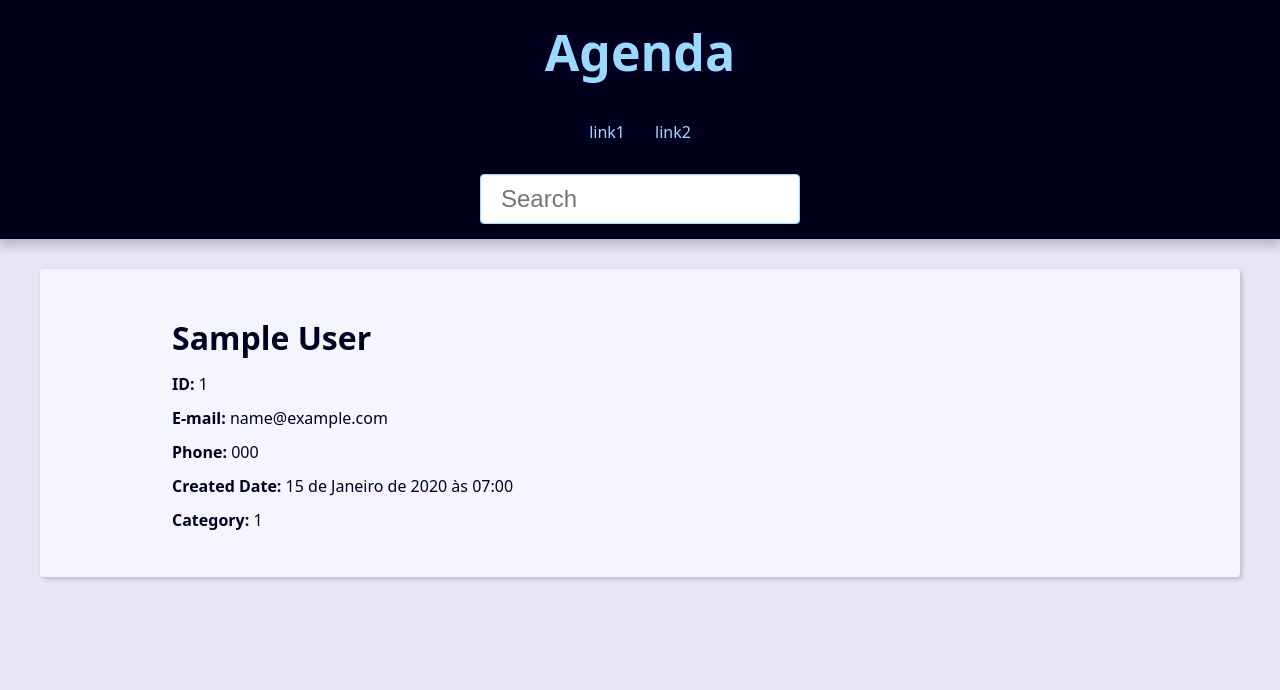
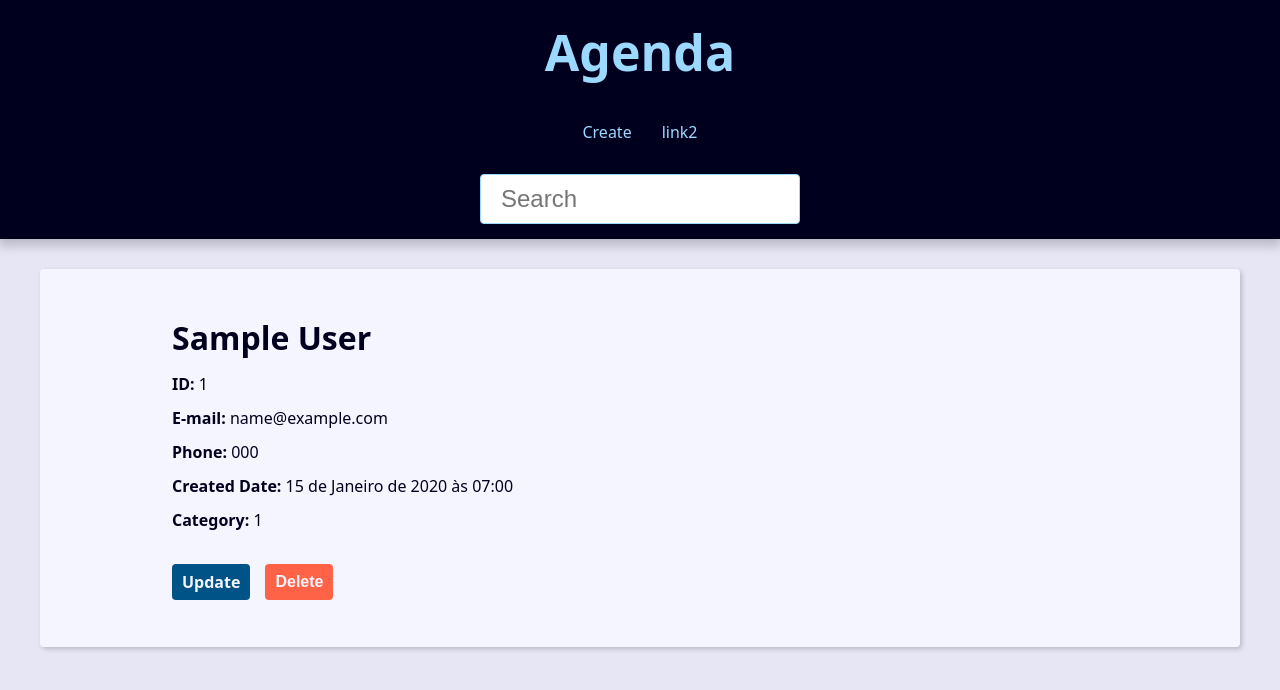
Before and after one commit to BlancoVinicius/ProjetoAgendaDjango, a Django app: page /contact/1/ in a window 1280 px wide. Shown: the top 690 px of the page. Run offline with Django 5.2, Linux system fonts and the light colour scheme; tables that the repository leaves empty hold one stand-in row (values such as "Sample post").

Commit message:
Inserido Update e delete

```diff
--- a/base_static/global/css/style.css
+++ b/base_static/global/css/style.css
@@ -312,3 +312,22 @@
     filter: brightness(80%);
     box-shadow: 0 0 5px var(--link-dark-color);
   }
+
+  .contact-links {
+    margin-block: calc(var(--small-font-size) * 2);
+    display: flex;
+    align-items: center;
+    gap: 0 var(--spacing);
+  }
+
+  .btn-link {
+    font-size: var(--small-font-size);
+    text-decoration: none;
+    font-weight: bold;
+    padding: 1rem;
+    display: block;
+    line-height: var(--small-font-size);
+  }
+  .btn-delete {
+    background: tomato;
+  }
--- a/base_templates/global/partial/_header.html
+++ b/base_templates/global/partial/_header.html
@@ -5,7 +5,7 @@
     <nav class="menu">
         <ul class="menu-list">
             <li class="menu-item">
-                <a href="#" class="menu-link">link1</a>
+                <a href="{% url "contact:create" %}" class="menu-link">Create</a>
             </li>
             <li class="menu-item">
                 <a href="#" class="menu-link">link2</a>
--- a/contact/forms.py
+++ b/contact/forms.py
@@ -2,7 +2,7 @@ from django import forms
 from django.core.exceptions import ValidationError
 from contact.models import Contact
 
-class ContatcForm(forms.ModelForm):
+class ContactForm(forms.ModelForm):
     ### criando um campo no proprio form
     first_name = forms.CharField(
         widget=forms.TextInput(
--- a/contact/templates/contact/contact.html
+++ b/contact/templates/contact/contact.html
@@ -10,6 +10,17 @@
         <p><b>Phone: </b>{{contact.phone}}</p>
         <p><b>Created Date: </b>{{contact.created_date}}</p>
         <p><b>Category: </b>{{contact.category.id}}</p>
+
+        <div class="contact-links">
+            <a class="btn btn-link" href="{% url "contact:update" contact.id %}">Update</a>
+            <form action="" method="post">
+                {% csrf_token %}
+                <button class="btn btn-link btn-delete" type="submit">
+                    Delete
+                </button>
+            </form>
+        </div>
+
     </div>
 
 {% endblock content %}
--- a/contact/templates/contact/create.html
+++ b/contact/templates/contact/create.html
@@ -5,7 +5,7 @@
         <h2>Contact</h2>
 
         <form
-          action="{% url "contact:create" %}"
+          action="{{form_action}}"
           method="POST"
           enctype="multipart/form-data"
         >
--- a/contact/urls.py
+++ b/contact/urls.py
@@ -5,7 +5,8 @@ app_name = 'contact'
 
 urlpatterns = [
     # path('<int:id_contact>/', views.contact, name='contact'),
-    path('contact/<int:id_contact>/', views.contact, name='contact'),
+    path('contact/<int:contact_id>/update/', views.update, name='update'),
+    path('contact/<int:contact_id>/', views.contact, name='contact'),
     path('contact/create/', views.create, name='create'),
 
     path('search/', views.search, name='search'),
--- a/contact/views/contact_views.py
+++ b/contact/views/contact_views.py
@@ -25,9 +25,9 @@ def index(request):
         context=context
     )
 
-def contact(request, id_contact):
+def contact(request, contact_id):
     # single_contact = Contact.objects.filter(pk=id_contact).first()
-    single_contact = get_object_or_404(Contact,pk=id_contact,show=True)
+    single_contact = get_object_or_404(Contact,pk=contact_id,show=True)
 
     return render(
         request,
```
Also changed, not shown: contact/views/contact_forms.py (+45 -6 lines).
